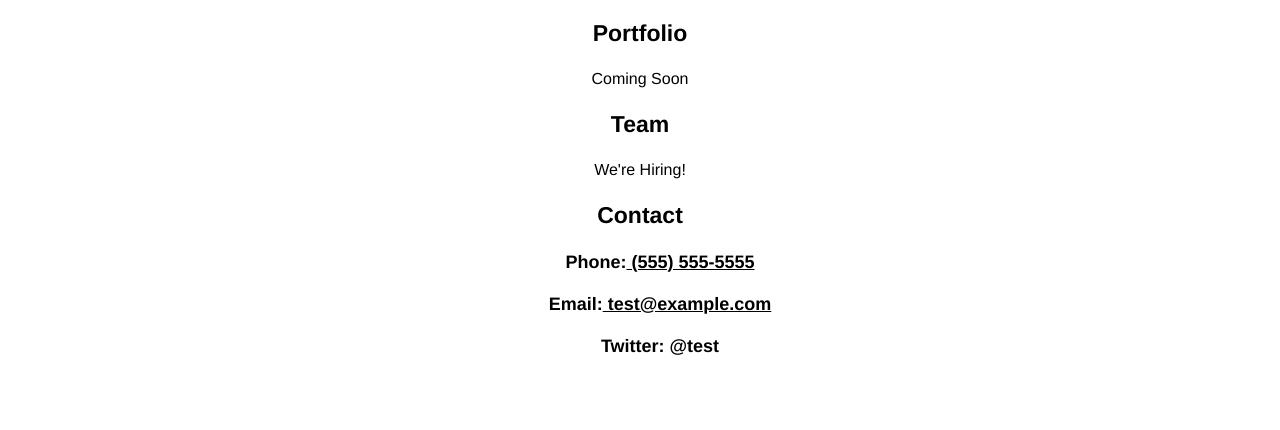
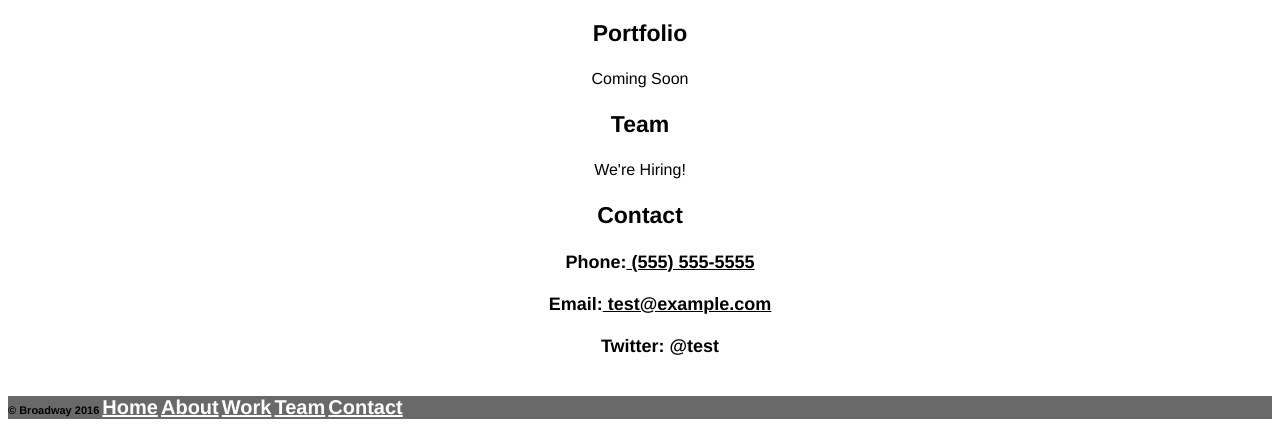
Before and after one commit to wollmannw/broadway, a plain HTML site: page index.html in a window 1280 px wide. Shown: the part 1757-2187 px from the top of the page. Before the commit the page ends 2153 px from the top, so only its background shows below. Drawn offline with Linux system fonts and the light colour scheme.

Commit message:
finish project

```diff
--- a/index.html
+++ b/index.html
@@ -61,7 +61,9 @@
                   </ul>
     </div>
     <div id="footer">
-
+      <p>
+        	&copy; Broadway 2016 <span><a href="#"class="footerList"> Home</a> <a href="#"class="footerList"> About</a> <a href="#"class="footerList"> Work</a>  <a href="#" class="footerList"> Team</a> <a href="#" class="footerList"> Contact</a> </span>
+      </p>
 
     </div>
   </body>
--- a/resources/css/index.css
+++ b/resources/css/index.css
@@ -64,3 +64,15 @@ h3 {
 .contactInfo {
   color: black;
 }
+
+#footer {
+  background-color: dimgray;
+  font-size: 11px;
+  font-weight: bold;
+}
+
+.footerList{
+  color: white;
+  font-size: 20px;
+
+}
```
